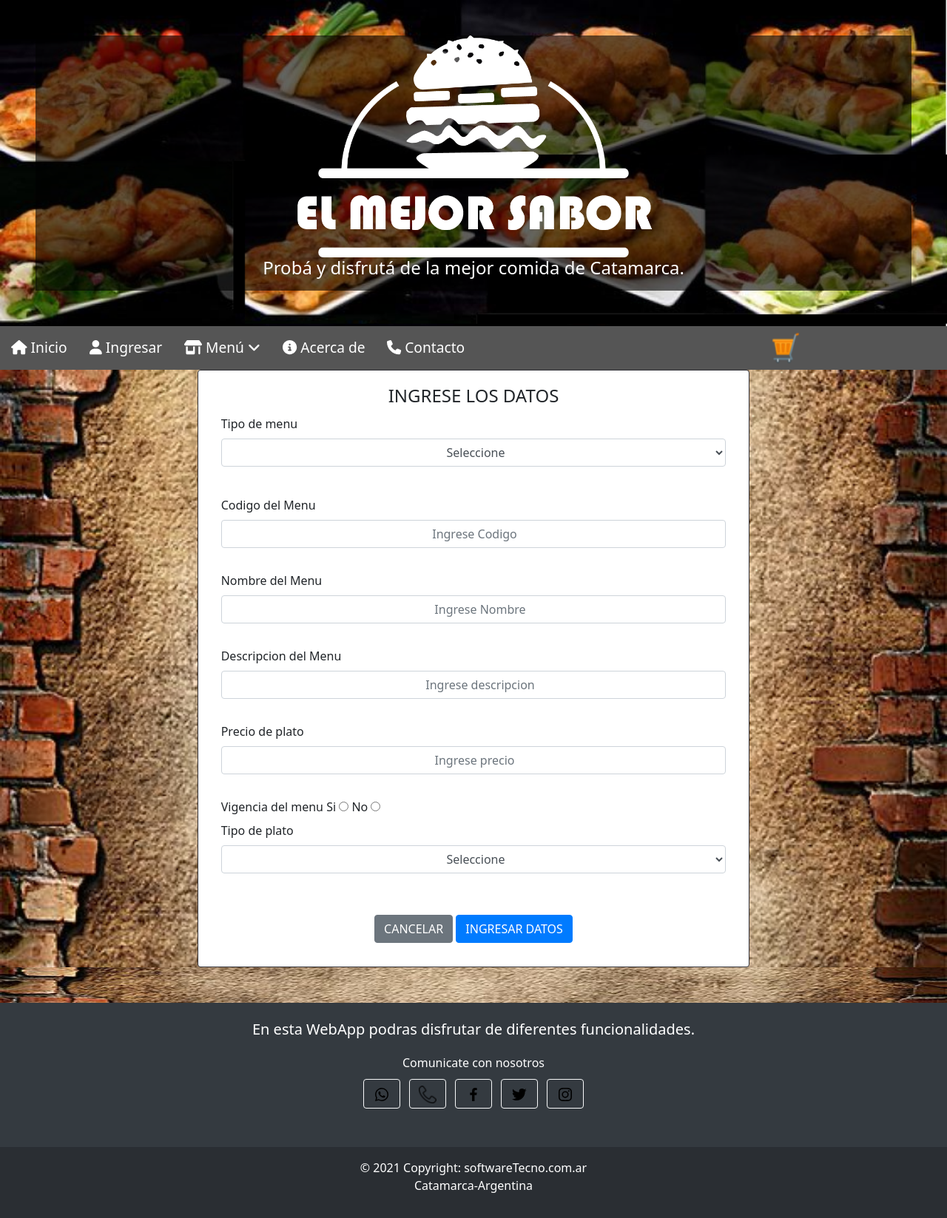
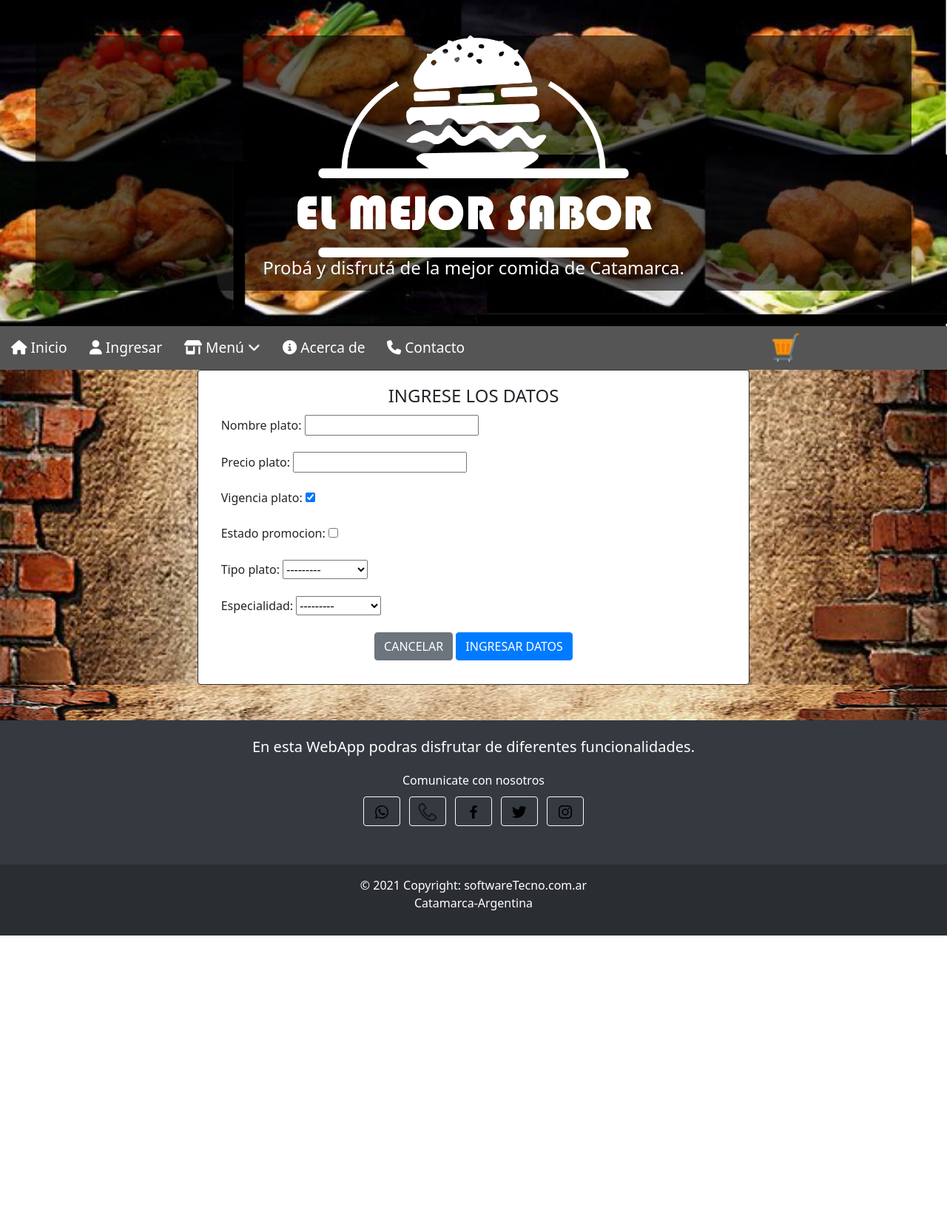
Before and after one commit to JuarezDanielPoman/Rotiseria, a Django app: page /Pedido/RegistroDeMenu in a window 1280 px wide. Shown: the whole page at 74% size. After the commit the page ends 1265 px from the top, so only its background shows below. Run offline with Django 4.2, Linux system fonts and the light colour scheme; tables that the repository leaves empty hold one stand-in row (values such as "Sample post"); some libraries are stand-ins or nearby versions; some web fonts are replaced.

Commit message:
formulario generado

```diff
--- a/Laboratorio/Rotiseria/apps/Pedido/templates/pedido/RegistroDeMenu.html
+++ b/Laboratorio/Rotiseria/apps/Pedido/templates/pedido/RegistroDeMenu.html
@@ -11,7 +11,27 @@
         <form action="#" method="POST">
             <fieldset>
                 <legend class="text-center">INGRESE LOS DATOS</legend>
+                {{menu_form.errors}}
+                {% csrf_token %}
+                <div class="col-auto mb-2">
+                {{plato_form.as_p}}
+                </div>
 
+
+            </fieldset>
+            <div class="col-auto text-center">
+                <input class="btn btn-secondary mb-2" type="reset" name="cancelar" value="CANCELAR" />
+                <input class="btn btn-primary mb-2" type="submit" name="Enviar" value="INGRESAR DATOS" />
+            </div>
+        </form>
+    </div>
+    </div>
+</div>
+
+</section>
+
+{% endblock contenido %}
+<!--
 <div class="col-auto mb-2">
     <label for="plato">Tipo de menu</label>
     <select id="plato" class="form-control mb-2 text-center" required name="plato">
@@ -40,7 +60,6 @@
   <div class="col-auto ">
 
   <label for="precio">Precio de plato</label><br>
-                <!-- Agregar tipo precio a la BASE DE DATOS (Tabla MENU) -->
   <input type="number" class="form-control mb-2 text-center" required placeholder="Ingrese precio" id="precio" name="precio"><br>
 </div>
   <div class="col-auto">
@@ -59,17 +78,4 @@
       <option value="3" >Celiaco</option>
       <option value="4">Diabetico</option>
   </select><br/><br/>
-            </div>
-            </fieldset>
-            <div class="col-auto text-center">
-                <input class="btn btn-secondary mb-2" type="reset" name="cancelar" value="CANCELAR" />
-                <input class="btn btn-primary mb-2" type="submit" name="Enviar" value="INGRESAR DATOS" />
-            </div>
-        </form>
-    </div>
-    </div>
-</div>
-
-</section>
-
-{% endblock contenido %}
+</div> -->
--- a/Laboratorio/Rotiseria/apps/Pedido/views.py
+++ b/Laboratorio/Rotiseria/apps/Pedido/views.py
@@ -9,7 +9,7 @@
 def creacion_menu(request):
     if (request.method == 'POST'):
         plato_form = PlatoForm(request.POST, prefix='menu')
-        if PlatoForm.is_valid():
+        if plato_form.is_valid():
             p=plato_form.save(commit=True)
             messages.success(request,
             'Se ha agregado correctamente la persona {}'.format(p))
```
Lines whose indentation alone changed are shown as unchanged.
